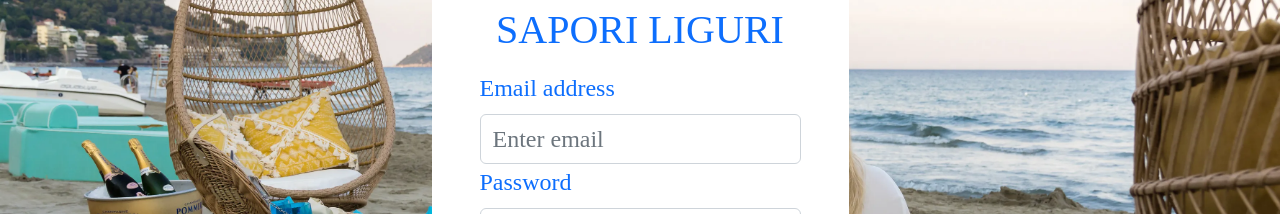
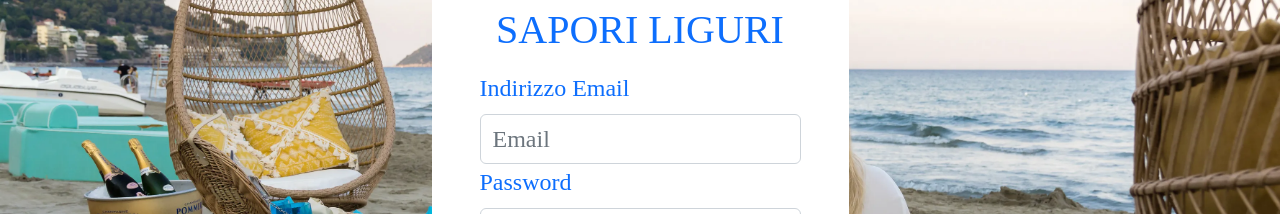
Before and after one commit to Vallerga/login-form-react-exercise, a React (Create React App) app: page / in a window 1280 px wide. Shown: the part 231-445 px from the top of the page. Built offline with nearby package versions, Linux system fonts and the light colour scheme; no server answers.

Commit message:
minor fix

```diff
--- a/src/components/Accedi.jsx
+++ b/src/components/Accedi.jsx
@@ -7,12 +7,14 @@ const Accedi = () => {
     const [profile, setProfile] = useState(null);
     let multipleValContext = useContext(arrContext);
 
-    const handleSubmit2 = (event) => {
+    const handleLogin = (event) => {
         event.preventDefault();
         if (multipleValContext) {
-            let myUser = multipleValContext[3].filter(user => user.email.includes(event.target.elements[0].value));
+            let myUser = multipleValContext[3].filter((user) => user.email.includes(event.target.elements[0].value));
             if (myUser[0].password === event.target.elements[1].value)
                 setProfile(true)
+        } else {
+            alert("EmailPassword")
         }
     }
 
@@ -25,11 +27,11 @@ const Accedi = () => {
             <div className="heightSett">
                 <img className="position-absolute imgFullScreen" src={require("../assets/login_foto.webp")} alt="mortaio" />
             </div>
-            <Form onSubmit={handleSubmit2} className="d-flex flex-column align-items-center text-primary bgHome indexSett px-5">
+            <Form onSubmit={handleLogin} className="d-flex flex-column align-items-center text-primary bgHome indexSett px-5">
                 <h1 className="text-primary mb-3">SAPORI LIGURI</h1>
                 <Form.Group className="fs-4" controlId="email2">
-                    <Form.Label>Email address</Form.Label>
-                    <Form.Control className="fs-4" type="email" placeholder="Enter email" />
+                    <Form.Label>Indirizzo Email</Form.Label>
+                    <Form.Control className="fs-4" type="email" placeholder="Email" />
                 </Form.Group>
                 <Form.Group className="fs-4 mb-4" controlId="password2">
                     <Form.Label>Password</Form.Label>
--- a/src/components/FormIscrizione.jsx
+++ b/src/components/FormIscrizione.jsx
@@ -47,12 +47,12 @@ const FormIscrizione = ({ setForm, formOut, setBoolProp, boolProp }) => {
         <div>
             <Form onSubmit={handleSubmit} className="d-flex flex-column align-items-start text-primary px-5 fs-3">
                 <Form.Group controlId="email">
-                    <Form.Label>Email address</Form.Label>
-                    <Form.Control className="fs-4" type="email" placeholder="Enter email" />
+                    <Form.Label>Indirizzo Email</Form.Label>
+                    <Form.Control className="fs-4" type="email" placeholder="Inserisci email" />
                 </Form.Group>
                 <Form.Group className="mb-4" controlId="password">
                     <Form.Label>Password</Form.Label>
-                    <Form.Control className="fs-4" type="password" placeholder="Password" />
+                    <Form.Control className="fs-4" type="password" placeholder="Inserisci password" />
                 </Form.Group>
                 <Form.Group className="mb-4" controlId="nazionalita">
                     <Form.Select className="fs-4" aria-label="Default select example">
```
